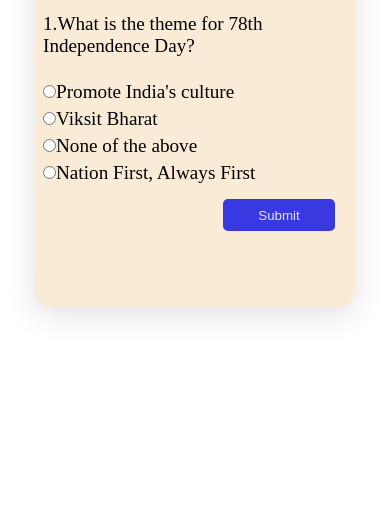
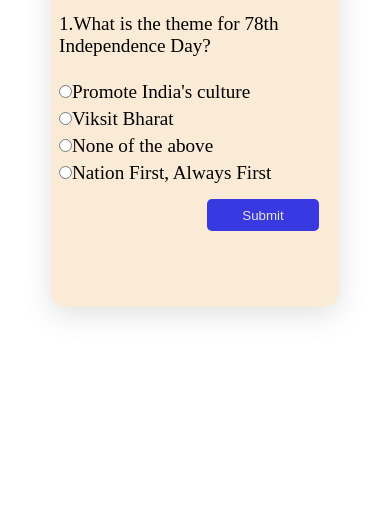
Before and after one commit to Md-Shamsuzzaman/Quiz-Project, a plain HTML site: page index.html in a window 390 px wide. Shown: the part 315-844 px from the top of the page. Drawn offline with Linux system fonts and the light colour scheme.

Commit message:
Update style.css

```diff
--- a/style.css
+++ b/style.css
@@ -107,13 +107,13 @@ body {
 @media screen and (max-width:600px){
     .container{
         height: 25rem;
-        width: 20rem;
+        width: 18rem;
     }
 }
 @media screen and (max-width:420px){
     .container{
         height: 25rem;
-        width: 20rem;
+        width: 18rem;
     }
     #Submit{
         margin-top: 15px;
```
